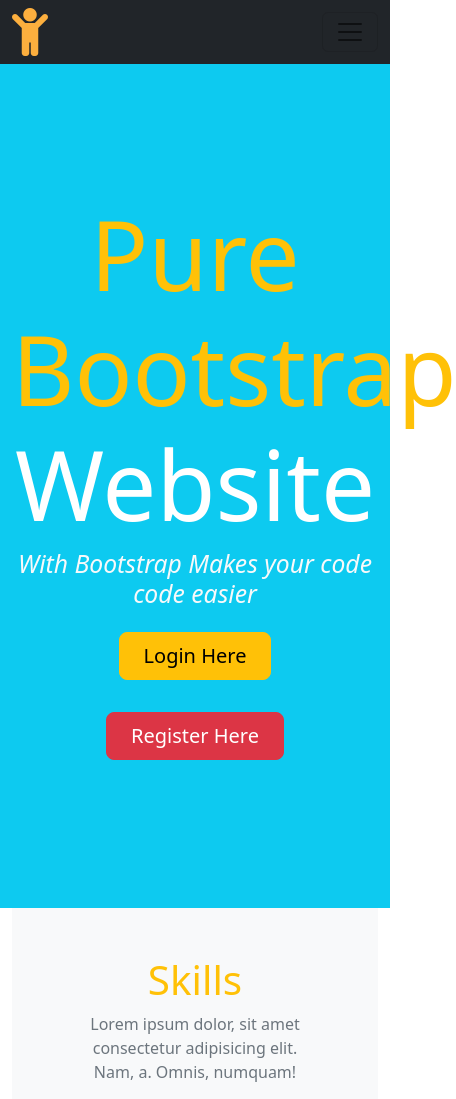
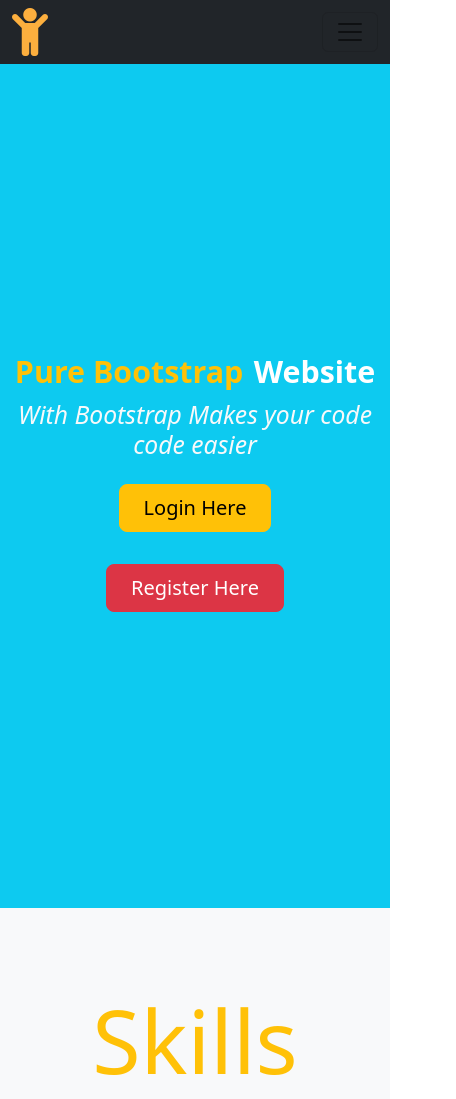
Before and after one commit to Lazare-tech/Projet15_Landing_Page, a plain HTML site: page index.html in a window 390 px wide. Shown: the top 1099 px of the page, 456 px wide, since content can reach past the window. Drawn offline with nearby package versions, Linux system fonts and the light colour scheme.

Commit message:
responsive resolve

```diff
--- a/index.html
+++ b/index.html
@@ -7,23 +7,27 @@
     <meta name="viewport" content="width=device-width, initial-scale=1.0">
     <title>Pure Bootstrap Website</title>
     <!--link css-->
-    <link rel="stylesheet" href="style.css">
     <!--cdn bootstrap-->
     <link href="https://cdn.jsdelivr.net/npm/bootstrap@5.3.0/dist/css/bootstrap.min.css" rel="stylesheet"
         integrity="sha384-9ndCyUaIbzAi2FUVXJi0CjmCapSmO7SnpJef0486qhLnuZ2cdeRhO02iuK6FUUVM" crossorigin="anonymous">
     <link rel="stylesheet" href="bootstrap/bootstrap.css">
     <link rel="stylesheet" href="bootstrap/bootstrap.min.css">
+    <link rel="stylesheet" href="style.css">
     <!--font awesome-->
     <link rel="stylesheet" href="https://cdnjs.cloudflare.com/ajax/libs/font-awesome/5.15.3/css/all.min.css">
     <!--js cdn-->
-     <script src="https://cdn.jsdelivr.net/npm/bootstrap@5.3.0/dist/js/bootstrap.bundle.min.js" integrity="sha384-geWF76RCwLtnZ8qwWowPQNguL3RmwHVBC9FhGdlKrxdiJJigb/j/68SIy3Te4Bkz" crossorigin="anonymous"></script>
+    <script src="https://cdn.jsdelivr.net/npm/bootstrap@5.3.0/dist/js/bootstrap.bundle.min.js"
+        integrity="sha384-geWF76RCwLtnZ8qwWowPQNguL3RmwHVBC9FhGdlKrxdiJJigb/j/68SIy3Te4Bkz"
+        crossorigin="anonymous"></script>
 </head>
 
 <body>
     <nav class="navbar navbar-expand-lg bg-dark navbar-light">
         <div class="container-fluid">
             <i class="fas fa-child fa-3x" style="color: #fcaf3e;"></i>
-          <button class="navbar-toggler" type="button" data-bs-toggle="collapse" data-bs-target="#navbarSupportedContent" aria-controls="navbarSupportedContent" aria-expanded="false" aria-label="Toggle navigation">
+            <button class="navbar-toggler" type="button" data-bs-toggle="collapse"
+                data-bs-target="#navbarSupportedContent" aria-controls="navbarSupportedContent" aria-expanded="false"
+                aria-label="Toggle navigation">
                 <span class="navbar-toggler-icon"></span>
             </button>
             <div class="collapse navbar-collapse" id="navbarSupportedContent">
@@ -35,7 +39,8 @@
                         <a class="nav-link text-white" href="#">SKILLS</a>
                     </li>
                     <li class="nav-item dropdown">
-                <a class="nav-link dropdown-toggle text-white" href="#" role="button" data-bs-toggle="dropdown" aria-expanded="false">
+                        <a class="nav-link dropdown-toggle text-white" href="#" role="button" data-bs-toggle="dropdown"
+                            aria-expanded="false">
                             PROJECTS
                         </a>
                         <ul class="dropdown-menu">
@@ -62,10 +67,11 @@
             </div>
         </div>
     </nav>
+    <section>
     <div class="container-fluid">
         <div class="row bg-info justify-content-center align-items-center" style="height:100vh">
-            <div class="col-sm-10 text-center">
-                <h1 class="display-2 text-capitalize">
+            <div class="col-sm-10  l text-center">
+                <h1 class="display-2 text-capitalize ">
                     <span class="text-warning pure">pure bootstrap</span>
                     <span class="text-white web font-weight-bold">website</span>
                 </h1>
@@ -75,10 +81,12 @@
 
             </div>
         </div>
+    </div>
+    </section>
     <section class="bg-light p-5">
         <div class="container-fluid">
             <div class="row">
-                    <div class="col text-center mb-3">
+                <div class="col-12 text-center mb-3">
                     <h1 class="text-warning display-2">Skills</h1>
                     <p class="text-secondary">Lorem ipsum dolor, sit amet consectetur adipisicing elit. Nam, a.
                         Omnis, numquam!</p>
@@ -312,9 +320,6 @@
             </div>
 
     </footer>
-    </div>
-    </section>
-    </div>
 
 
 
--- a/style.css
+++ b/style.css
@@ -1,6 +1,18 @@
+@media screen and (max-width: 476px) {
+
+        .pure,.web{
+            font-size: 1.9rem !important;
+            font-weight: 800;
+
+        }
+
+
+}
+
 .card-img-top{
     border: 3px solid #dee2e6;
     background-color: white;
+
 }
 .displayy{
     font-size: 5.5rem;
@@ -30,6 +42,7 @@
 .nav-link{
     font-weight: 500;
 
+
 }
 .nav-item{
     padding: 10px;
@@ -39,3 +52,6 @@
     font-size: 6rem;
 
 }
+.p-5{
+    padding: 5rem !important;
+}
```
Also changed, not shown: 1 other file. Lines whose indentation alone changed are shown as unchanged.
